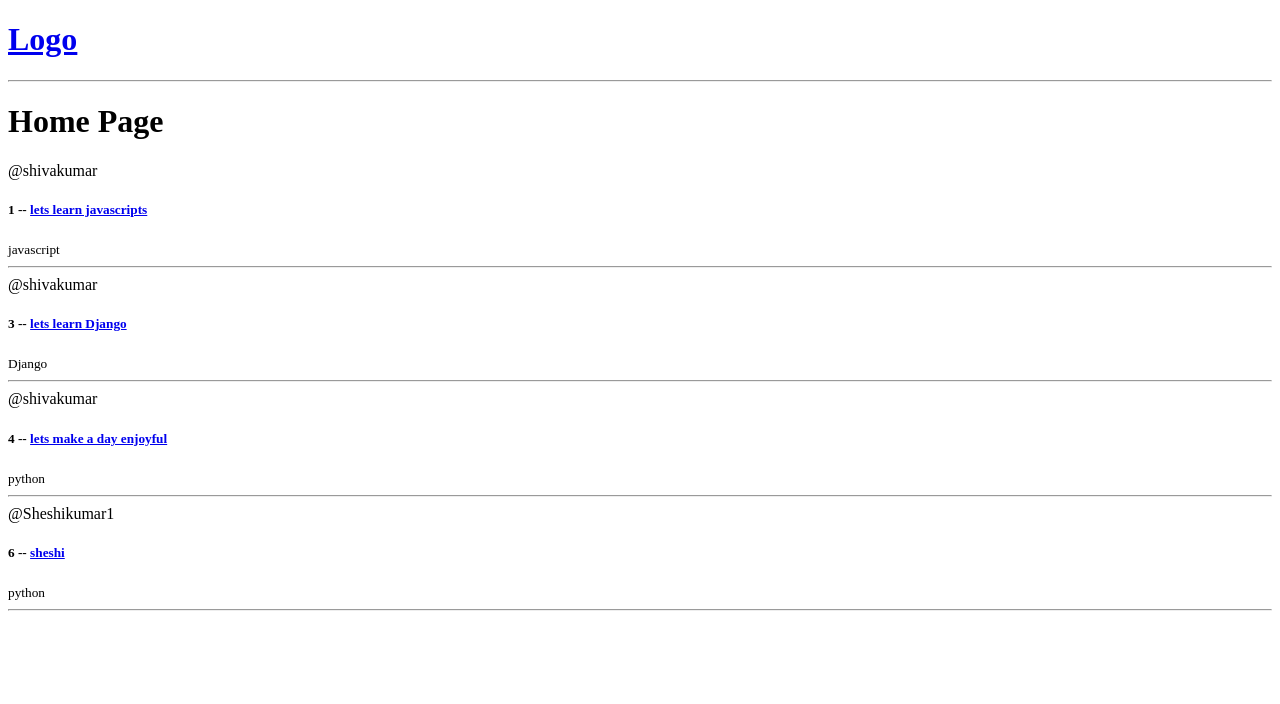
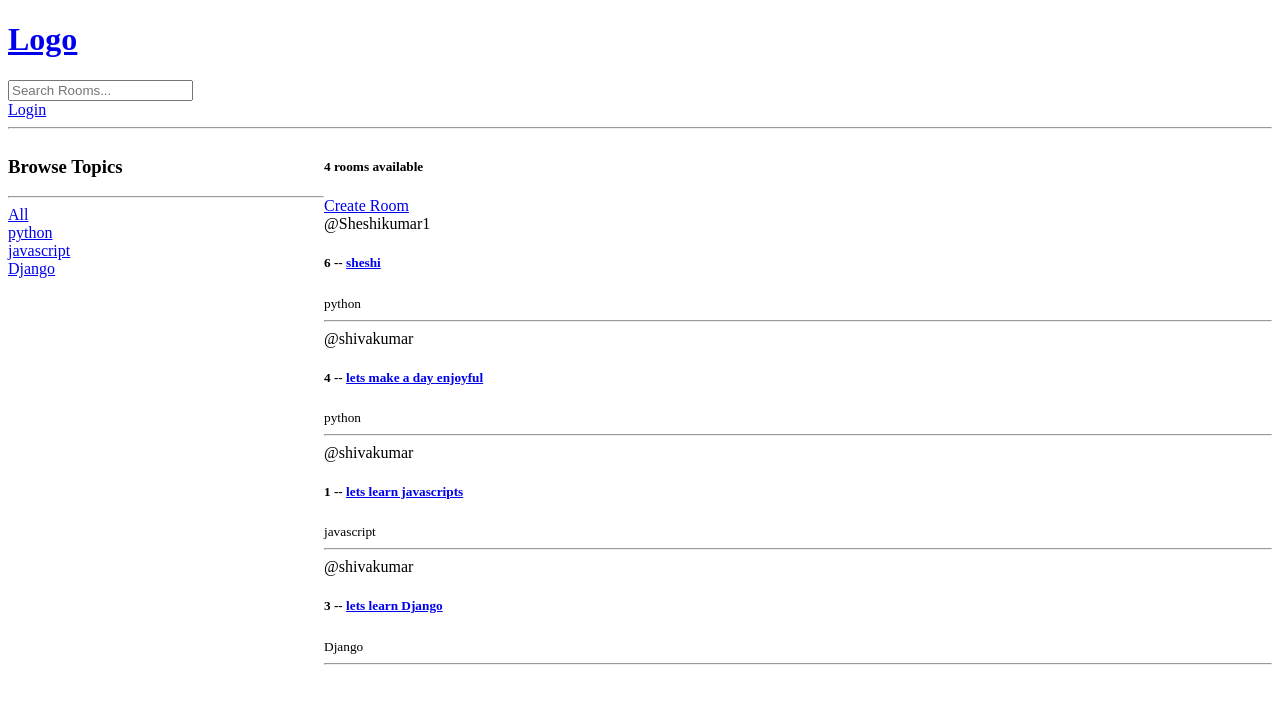
Before and after one commit to Sheshikumar1/studyCircle, a Django app: page / in a window 1280 px wide. Shown: the top 704 px of the page. Run offline with Django 5.2, Linux system fonts and the light colour scheme; data comes from the database, SQL or seed files in the repository; both versions use the stored data as it was after the commit.

Commit message:
modified

```diff
--- a/base/models.py
+++ b/base/models.py
@@ -18,6 +18,9 @@ class Room(models.Model):
     updated=models.DateTimeField(auto_now=True)
     created=models.DateTimeField(auto_now_add=True)
 
+    class Meta:
+        ordering = ['-updated', '-created']
+
     def __str__(self):
         return self.name
 
--- a/base/templates/base/home.html
+++ b/base/templates/base/home.html
@@ -1,10 +1,39 @@
 {% extends 'main.html' %}
 
 {% block content %}
-    <h1>Home Page</h1>
+<style>
+     .home-container{
+        display: grid;
+        grid-template-columns:1fr 3fr ;
+     }
+</style>
+
+
+   <div class="home-container">
     <div>
+        <h3>Browse Topics</h3>
+        <hr>
+        <div>
+            <a href="{% url 'home' %}">All</a>
+        </div>
+        {% for topic in topics %}
+        <div>
+            <a href="{% url 'home' %}?q={{topic.name}}">{{topic.name}}</a>
+        </div>
+        {% endfor %}
+
+    </div>
+
+    <div>
+        <h5>{{room_count}} rooms available</h5>
+        <a href="{% url 'create-room' %}">Create Room</a>
+       <div >
            {% for room in rooms %}
                <div>
+                   {% if request.user == room.host %}
+                   <a href="{% url 'update-room' room.id %}">Edit</a>
+                   <a href="{% url 'delete-room' room.id %}">Delete</a>
+                   {% endif %}
                    <span>@{{room.host.username}}</span>
                    <h5>{{room.id}} -- <a href="{% url 'room' room.id %}">{{room.name}}</a></h5>
                    <small>{{room.topic.name}}</small>
@@ -12,4 +41,11 @@
                </div>
            {% endfor %}
            </div>
+
+
+    </div>
+
+
+   </div>
+
 {% endblock %}
--- a/base/urls.py
+++ b/base/urls.py
@@ -3,5 +3,11 @@ from . import views
 
 urlpatterns=[
     path('',views.home,name="home"),
-    path('room/<str:pk>/',views.room,name="room")
+    path('login/',views.loginPage,name='login'),
+    path('room/<str:pk>/',views.room,name="room"),
+    path('logout/',views.logoutUser,name='logout'),
+    path('register/',views.registerPage,name='register'),
+    path('create-room/',views.createRoom,name='create-room'),
+    path('update-room/<str:pk>',views.updateRoom,name='update-room'),
+    path('delete-room/<str:pk>',views.deleteRoom,name='delete-room'),
 ]
--- a/base/views.py
+++ b/base/views.py
@@ -1,5 +1,12 @@
-from django.shortcuts import render
-from . models import Room
+from django.shortcuts import render,redirect
+from django.http import HttpResponse
+from django.contrib.auth.decorators import login_required
+from django.db.models import Q
+from . models import Room,Topic
+from .forms import RoomForm
+from django.contrib.auth.models import User
+from django.contrib import messages
+from django.contrib.auth import authenticate,login,logout
 
 
 
@@ -10,12 +17,99 @@ from . models import Room
     #{'id':2,'name':'lets learn Django'},
     #{'id':3,'name':'lets learn Flask'},
 #]
+
+def loginPage(request):
+
+    page='login'
+    if request.user.is_authenticated:
+        return redirect('home')
+
+    if request.method == 'POST':
+        username=request.POST.get('username')
+        password=request.POST.get('password')
+
+        try:
+            user=User.objects.get(username=username)
+        except:
+            messages.error(request,'User does not exists')
+
+        user=authenticate(request,username=username,password=password)
+
+        if user is not None:
+            login(request,user)
+            return redirect('home')
+        else:
+            messages.error(request,'username or password does not match')
+
+
+    context={'page':page}
+    return render(request,'base/login_register.html',context)
+
+def logoutUser(request):
+    logout(request)
+    return redirect('home')
+
+def registerPage(request):
+    page='register'
+    return render(request,'base/login_register.html')
+
+
 def home(request):
-    rooms=Room.objects.all()
-    context={'rooms':rooms}
+    q=request.GET.get('q') if request.GET.get('q') !=None else ''
+    rooms=Room.objects.filter(Q(topic__name__icontains=q) |
+                              Q(name__icontains=q) |
+                              Q(description__icontains=q)
+                              )
+
+    topics=Topic.objects.all()
+    room_count=rooms.count()
+    context={'rooms':rooms,'topics':topics,'room_count':room_count}
     return render(request,'base/home.html',context)
 
 def room(request, pk):
     room=Room.objects.get(id=pk)
-    context={'room':room}
+    context={'room': room}
     return render(request,'base/room.html',context)
+
+@login_required(login_url='login')
+def createRoom(request):
+    form=RoomForm
+
+    if request.method=='POST':
+        form=RoomForm(request.POST)
+        if form.is_valid():
+            form.save()
+            return redirect('home')
+
+
+    context={'form': form}
+    return render(request,'base/room_form.html',context)
+
+@login_required(login_url='login')
+def updateRoom(request,pk):
+    room=Room.objects.get(id=pk)
+    form=RoomForm(instance=room)
+
+    if request.user != room.host:
+        return HttpResponse('Your are not allowed!!')
+
+    if request.method=='POST':
+        form = RoomForm(request.POST,instance=room)
+        if form.is_valid():
+            form.save()
+            return redirect('home')
+
+    context={'form': form}
+    return render(request,'base/room_form.html',context)
+
+@login_required(login_url='login')
+def deleteRoom(request,pk):
+    room=Room.objects.get(id=pk)
+
+    if request.user != room.host:
+        return HttpResponse('Your are not allowed!!')
+
+    if request.method=="POST":
+        room.delete()
+        return redirect('home')
+    return render(request,'base/delete.html',{'obj':room})
--- a/templates/main.html
+++ b/templates/main.html
@@ -7,6 +7,13 @@
 </head>
 <body>
     {% include 'navbar.html' %}
+    {% if messages %}
+<ul class="messages">
+    {% for message in messages %}
+    <li>{{message}}</li>
+    {% endfor %}
+</ul>
+{% endif %}
     {% block content %}
 
     {% endblock %}
--- a/templates/navbar.html
+++ b/templates/navbar.html
@@ -1,4 +1,14 @@
 <a href="/">
     <h1>Logo</h1>
 </a>
+<form method="GET" action="{% url 'home' %}">
+    <input type="text" name="q" placeholder="Search Rooms..."/>
+
+</form>
+
+{% if request.user.is_authenticated %}
+<a href="{% url 'logout' %}">Logout</a>
+{% else %}
+<a href="{% url 'login' %}">Login</a>
+{% endif %}
 <hr>
```
Also changed, not shown: base/forms.py (added, +7 -0 lines), base/templates/base/delete.html (added, +11 -0 lines), base/templates/base/login_register.html (added, +37 -0 lines), base/templates/base/room_form.html (added, +11 -0 lines), db.sqlite3. Lines whose indentation alone changed are shown as unchanged.
